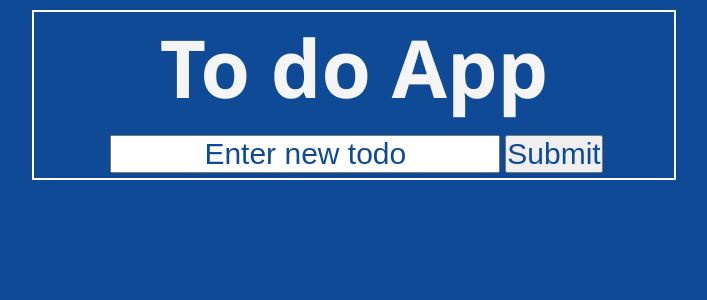
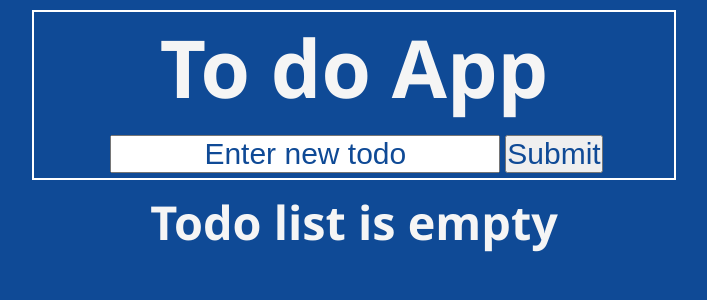
Before and after one commit to yurchenko08/TodoApp, a React (Create React App) app: page / in a window 1280 px wide. Shown: the top 300 px of the page, without its empty margins (286-993 px from the left). Built offline with nearby package versions, Linux system fonts and the light colour scheme.

Commit message:
default text in todos

```diff
--- a/src/App.js
+++ b/src/App.js
@@ -9,6 +9,7 @@ function App() {
   const addTodoHandler = (text) => {
     setTodos([...todos, text]);
   };
+
   return (
     <div className='App'>
       <TodoForm addTodo={addTodoHandler} />
--- a/src/components/todos/TodoList.js
+++ b/src/components/todos/TodoList.js
@@ -1,6 +1,13 @@
 import React from "react";
 import Todo from "./Todo";
 function TodoList({ todos }) {
-  return todos.map((todo, index) => <Todo key={index} todo={todo} />);
+  return (
+    <>
+      {todos.length === 0 && <h3>Todo list is empty</h3>}
+      {todos.map((todo, index) => (
+        <Todo key={index} todo={todo} />
+      ))}
+    </>
+  );
 }
 export default TodoList;
```
Also changed, not shown: 1 other file (tests, documents, lock files or other folders).
